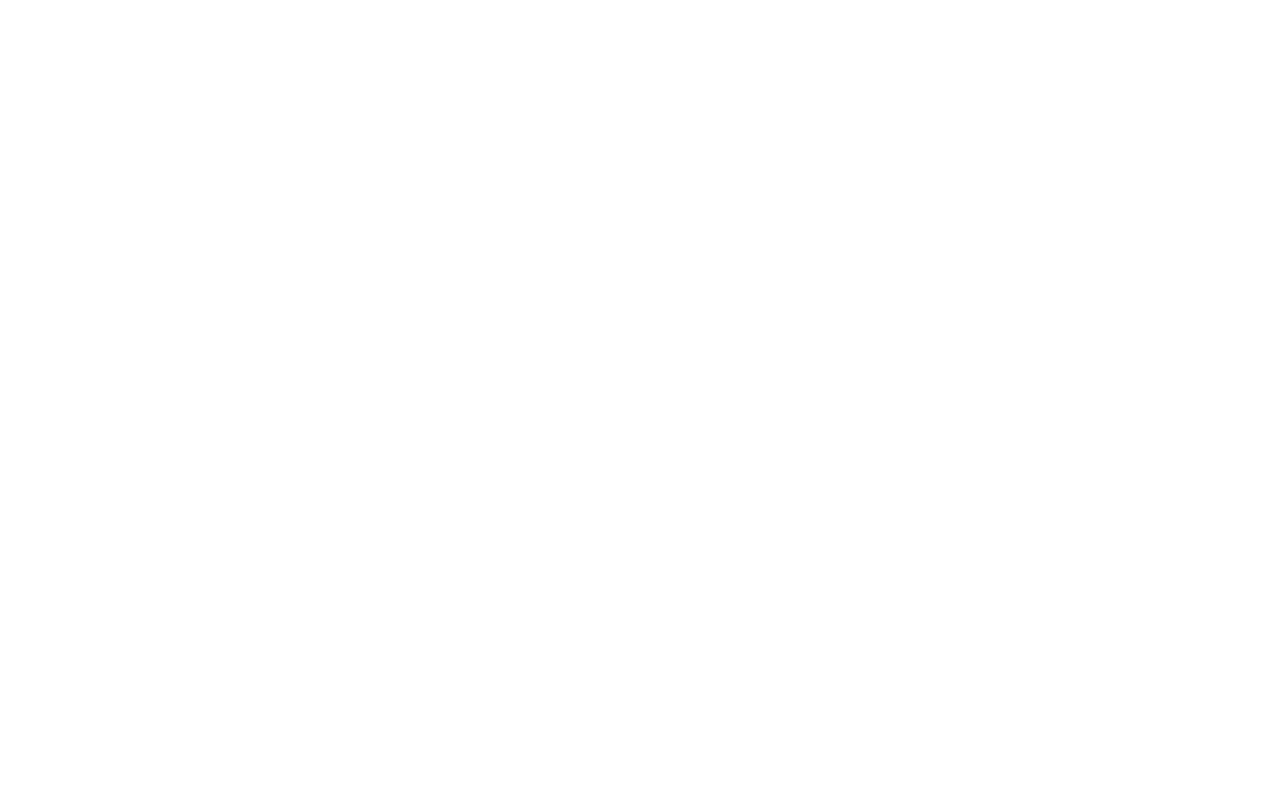
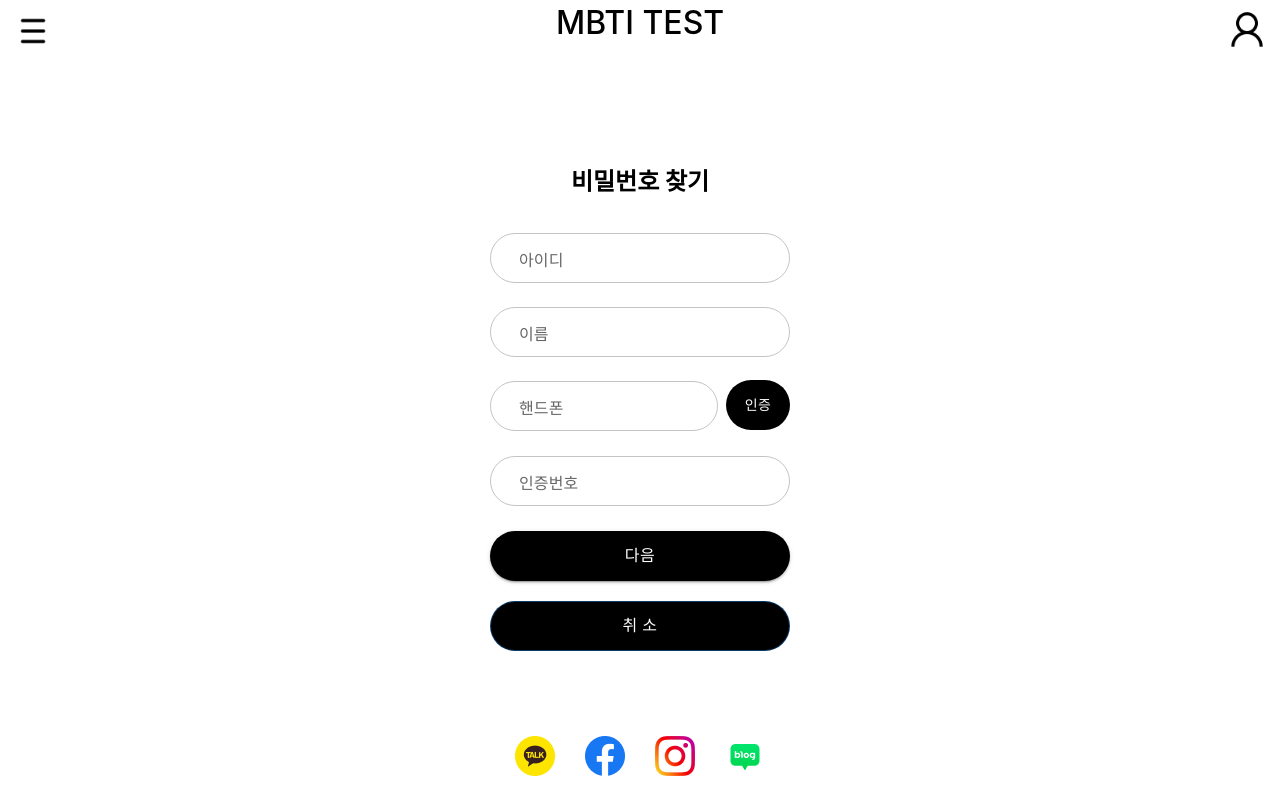
Before and after one commit to town-project/project, a React (Create React App) app: page /findpw in a window 1280 px wide. Before the commit this address had no page. Built offline with nearby package versions, Linux system fonts and the light colour scheme.

Commit message:
[2023-08-29] [umin] id찾기 pw찾기 추가

```diff
--- a/src/App.tsx
+++ b/src/App.tsx
@@ -1,4 +1,6 @@
 import "./App.css";
+import FindID from "./frontEnd/Components/Login/FindID";
+import FindPW from "./frontEnd/Components/Login/FindPW";
 import LoginForm from "./frontEnd/Components/Login/LoginForm";
 import RegisterForm from "./frontEnd/Components/Login/RegisterForm";
 import Main from "./frontEnd/Components/Main/Main";
@@ -16,6 +18,10 @@
           <Route path="/login" element={<LoginForm />}></Route>
           {/* 회원가입 페이지 */}
           <Route path="/join" element={<RegisterForm />}></Route>
+          {/* 아이디찾기 페이지 */}
+          <Route path="/findid" element={<FindID />}></Route>
+          {/* 비밀번호찾기 페이지 */}
+          <Route path="/findpw" element={<FindPW />}></Route>
         </Routes>
       </Router>
     </div>
--- /dev/null
+++ b/src/frontEnd/Components/Login/FindID.tsx
@@ -0,0 +1,169 @@
+import React from "react";
+import { TextField, Button, Box } from "@mui/material";
+import { useNavigate } from "react-router-dom";
+import Header from "../../Common/Header";
+import { createTheme, ThemeProvider } from "@mui/material/styles";
+import Footer from "../../Common/Footer";
+
+const FindID: React.FC = () => {
+  // 페이지를 이동할 네비게이트 함수
+  const navigate = useNavigate();
+
+  // 로그인으로 돌아가는 함수
+  function goBack(): void {
+    navigate("/Login");
+  }
+  // 핸드폰, 인증 버튼 높낮이 맞추기 위해 생성한 theme
+  const theme = createTheme({
+    components: {
+      MuiTextField: {
+        styleOverrides: {
+          root: {
+            marginBottom: "15px",
+          },
+        },
+      },
+    },
+  });
+  return (
+    <Box>
+      <Header />
+      <Box
+        sx={{
+          maxWidth: "300px",
+          margin: "100px auto",
+          textAlign: "center",
+        }}
+      >
+        <h2>아이디 찾기</h2>
+        <TextField
+          label="이름"
+          placeholder=""
+          variant="outlined"
+          fullWidth
+          margin="normal"
+          InputProps={{
+            style: {
+              borderRadius: 70,
+              height: 50,
+            },
+            classes: {
+              focused: "focused",
+            },
+          }}
+          //label 글자에 여백을 줌
+          InputLabelProps={{
+            style: {
+              marginLeft: 15,
+            },
+          }}
+        />
+
+        <ThemeProvider theme={theme}>
+          <Box
+            sx={{
+              display: "flex",
+              alignItems: "center",
+              gap: "8px",
+              margin: "normal",
+            }}
+          >
+            <TextField
+              label="핸드폰"
+              placeholder=""
+              variant="outlined"
+              fullWidth
+              margin="normal"
+              InputProps={{
+                style: {
+                  borderRadius: 70,
+                  height: 50,
+                },
+                classes: {
+                  focused: "focused",
+                },
+              }}
+              //label 글자에 여백을 줌
+              InputLabelProps={{
+                style: {
+                  marginLeft: 15,
+                },
+              }}
+            />
+            <Button
+              className="AuthPhone"
+              style={{
+                borderRadius: 30,
+                height: 50,
+                backgroundColor: "black",
+                color: "white",
+              }}
+            >
+              인증
+            </Button>
+          </Box>
+        </ThemeProvider>
+
+        <TextField
+          label="인증번호"
+          placeholder=""
+          variant="outlined"
+          fullWidth
+          style={{
+            marginTop: 10,
+          }}
+          InputProps={{
+            style: {
+              borderRadius: 70,
+              height: 50,
+            },
+            classes: {
+              focused: "focused",
+            },
+          }}
+          //label 글자에 여백을 줌
+          InputLabelProps={{
+            style: {
+              marginLeft: 15,
+            },
+          }}
+        />
+        <Button
+          variant="contained"
+          fullWidth
+          sx={{ borderRadius: 70 }}
+          style={{
+            height: 50,
+            borderRadius: 70,
+            marginTop: 25,
+            fontSize: 16,
+            backgroundColor: "black",
+            color: "white",
+          }}
+        >
+          다음
+        </Button>
+        {/* 취소버튼 */}
+        <Button
+          className="cancleBtn"
+          fullWidth
+          variant="outlined"
+          onClick={goBack}
+          style={{
+            height: 50,
+            borderRadius: 70,
+            marginTop: 20,
+            fontSize: 16,
+            backgroundColor: "black",
+            color: "white",
+          }}
+        >
+          취 소
+        </Button>
+      </Box>
+
+      <Footer />
+    </Box>
+  );
+};
+export default FindID;
--- /dev/null
+++ b/src/frontEnd/Components/Login/FindPW.tsx
@@ -0,0 +1,192 @@
+import React from "react";
+import { TextField, Button, Box } from "@mui/material";
+import { useNavigate } from "react-router-dom";
+import { createTheme, ThemeProvider } from "@mui/material/styles";
+import Header from "../../Common/Header";
+import Footer from "../../Common/Footer";
+
+const FindPW: React.FC = () => {
+  // 페이지를 이동할 네비게이트 함수
+  const navigate = useNavigate();
+
+  // 로그인으로 돌아가는 함수
+  function goBack(): void {
+    navigate("/Login");
+  }
+
+  // 핸드폰, 인증 버튼 높낮이 맞추기 위해 생성한 theme
+  const theme = createTheme({
+    components: {
+      MuiTextField: {
+        styleOverrides: {
+          root: {
+            marginBottom: "15px",
+          },
+        },
+      },
+    },
+  });
+  return (
+    <Box>
+      <Header />
+      <Box
+        sx={{
+          maxWidth: "300px",
+          margin: "100px auto",
+          textAlign: "center",
+        }}
+      >
+        <h2>비밀번호 찾기</h2>
+        <TextField
+          label="아이디"
+          placeholder=""
+          variant="outlined"
+          fullWidth
+          margin="normal"
+          InputProps={{
+            style: {
+              borderRadius: 70,
+              height: 50,
+            },
+            classes: {
+              focused: "focused",
+            },
+          }}
+          //label 글자에 여백을 줌
+          InputLabelProps={{
+            style: {
+              marginLeft: 15,
+            },
+          }}
+        />
+        <TextField
+          label="이름"
+          placeholder=""
+          variant="outlined"
+          fullWidth
+          margin="normal"
+          InputProps={{
+            style: {
+              borderRadius: 70,
+              height: 50,
+            },
+            classes: {
+              focused: "focused",
+            },
+          }}
+          //label 글자에 여백을 줌
+          InputLabelProps={{
+            style: {
+              marginLeft: 15,
+            },
+          }}
+        />
+
+        <ThemeProvider theme={theme}>
+          <Box
+            sx={{
+              display: "flex",
+              alignItems: "center",
+              gap: "8px",
+              margin: "normal",
+            }}
+          >
+            <TextField
+              label="핸드폰"
+              placeholder=""
+              variant="outlined"
+              fullWidth
+              margin="normal"
+              InputProps={{
+                style: {
+                  borderRadius: 70,
+                  height: 50,
+                },
+                classes: {
+                  focused: "focused",
+                },
+              }}
+              //label 글자에 여백을 줌
+              InputLabelProps={{
+                style: {
+                  marginLeft: 15,
+                },
+              }}
+            />
+            <Button
+              className="AuthPhone"
+              style={{
+                borderRadius: 30,
+                height: 50,
+                backgroundColor: "black",
+                color: "white",
+              }}
+            >
+              인증
+            </Button>
+          </Box>
+        </ThemeProvider>
+
+        <TextField
+          label="인증번호"
+          placeholder=""
+          variant="outlined"
+          fullWidth
+          style={{
+            marginTop: 10,
+          }}
+          InputProps={{
+            style: {
+              borderRadius: 70,
+              height: 50,
+            },
+            classes: {
+              focused: "focused",
+            },
+          }}
+          //label 글자에 여백을 줌
+          InputLabelProps={{
+            style: {
+              marginLeft: 15,
+            },
+          }}
+        />
+        <Button
+          variant="contained"
+          fullWidth
+          sx={{ borderRadius: 70 }}
+          style={{
+            height: 50,
+            borderRadius: 70,
+            marginTop: 25,
+            fontSize: 16,
+            backgroundColor: "black",
+            color: "white",
+          }}
+        >
+          다음
+        </Button>
+        {/* 취소버튼 */}
+        <Button
+          className="cancleBtn"
+          fullWidth
+          variant="outlined"
+          onClick={goBack}
+          style={{
+            height: 50,
+            borderRadius: 70,
+            marginTop: 20,
+            fontSize: 16,
+            backgroundColor: "black",
+            color: "white",
+          }}
+        >
+          취 소
+        </Button>
+      </Box>
+
+      <Footer />
+    </Box>
+  );
+};
+export default FindPW;
--- a/src/frontEnd/Components/Login/LoginForm.tsx
+++ b/src/frontEnd/Components/Login/LoginForm.tsx
@@ -10,6 +10,16 @@
   // 메인으로 돌아가는 함수
   function goBack(): void {
     navigate("/");
+  }
+
+  //ID찾기로 돌아가는 함수
+  function findId(): void {
+    navigate("/findid");
+  }
+
+  //PW찾기로 돌아가는 함수
+  function findPw(): void {
+    navigate("/findPW");
   }
 
   return (
@@ -53,11 +63,11 @@
         <Button
           variant="contained"
           fullWidth
-          sx={{ borderRadius: 70, marginRight: 10 }}
           style={{
             height: 50,
             borderRadius: 70,
             marginTop: 15,
+            marginRight: 10,
             fontSize: 16,
             backgroundColor: "black",
             color: "white",
@@ -82,11 +92,17 @@
           취소
         </Button>
         <div style={{ marginTop: 50 }}>
-          <span style={{ fontSize: 14, margin: "0 30px", cursor: "pointer" }}>
+          <span
+            onClick={findId}
+            style={{ fontSize: 14, margin: "0 30px", cursor: "pointer" }}
+          >
             아이디 찾기
           </span>
           |
-          <span style={{ fontSize: 14, margin: "0 30px", cursor: "pointer" }}>
+          <span
+            onClick={findPw}
+            style={{ fontSize: 14, margin: "0 30px", cursor: "pointer" }}
+          >
             비밀번호 찾기
           </span>
         </div>
```
